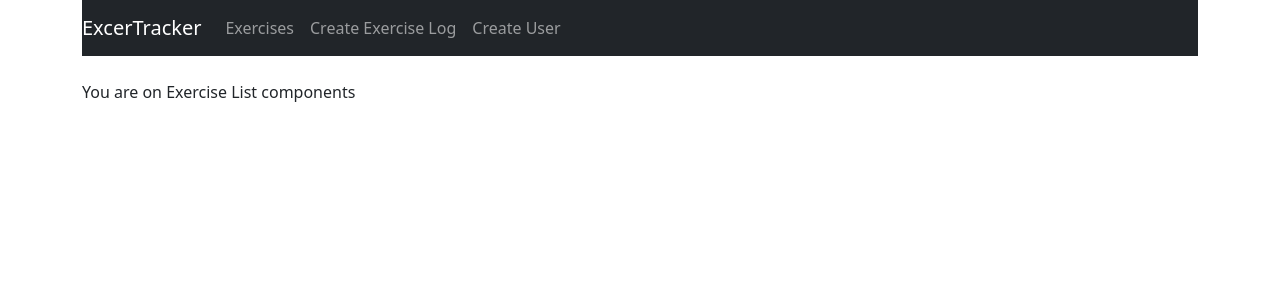
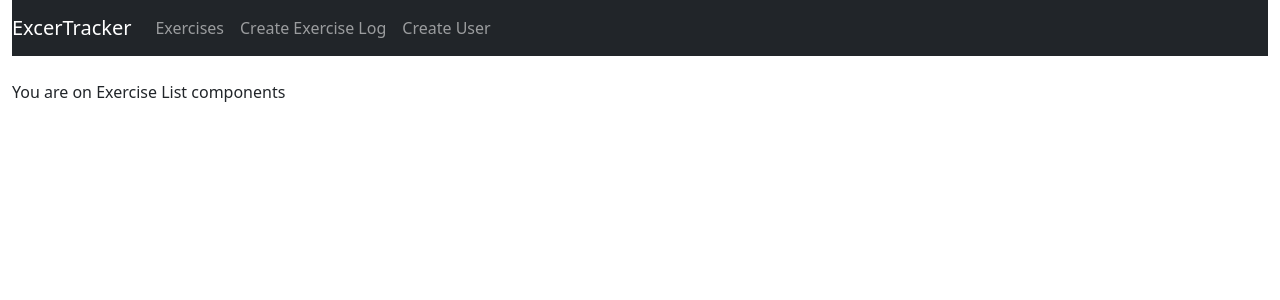
Before and after one commit to farazshoaib09/reactNew, a React (Create React App) app: page / in a window 1280 px wide. Shown: the top 300 px of the page. Built offline with nearby package versions, Linux system fonts and the light colour scheme.

Commit message:
added full width container

```diff
--- a/src/App.js
+++ b/src/App.js
@@ -12,7 +12,7 @@ import CreateUser from "./components/create-user.component";
 function App() {
   return (
     <Router>
-      <div className='container '>
+      <div className='container-fluid'>
         <Navbar />
         <br/>
         <Routes>
```
